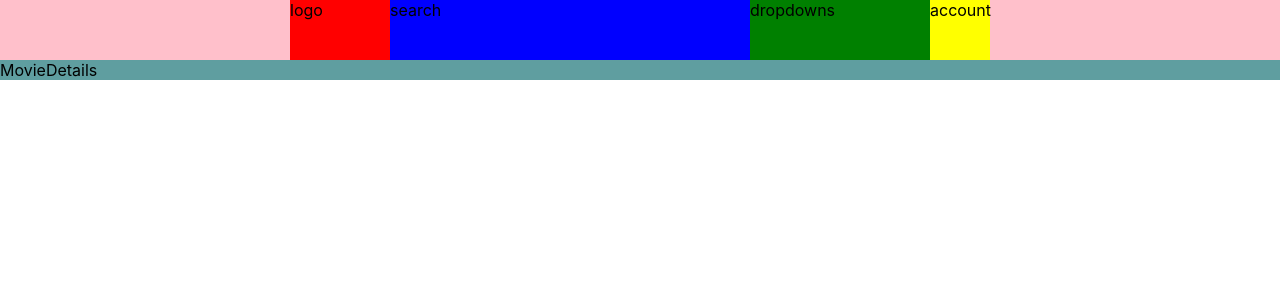
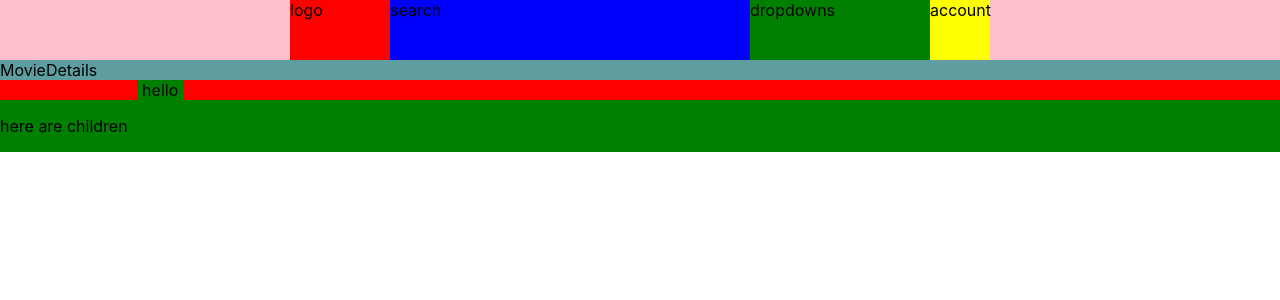
Before and after one commit to alancurtis5000/movies-frontend-01, a React (Create React App) app: page / in a window 1280 px wide. Shown: the top 300 px of the page. Built offline with nearby package versions, Linux system fonts and the light colour scheme; a web font is replaced by a local one.

Commit message:
added section

```diff
--- /dev/null
+++ b/src/components/Section/Section.js
@@ -0,0 +1,18 @@
+import React from 'react';
+const Section = (props) => {
+  return(
+    <div className="Section">
+    <div className="header">
+      <div className="separator"></div>
+      <div className="title">{props.title}</div>
+      <div className="separator"></div>
+    </div>
+      {props.children}
+    </div>
+  )
+}
+
+Section.defaultProps = {
+  title:"hello",
+}
+export default Section;
--- /dev/null
+++ b/src/components/Section/_Section.scss
@@ -0,0 +1,15 @@
+.Section {
+  background-color: green;
+  display: flex;
+  flex-direction: column;
+  .header {
+    display: grid;
+    grid-template-columns: 1fr auto 8fr;
+    grid-gap: 5px;
+    .separator {
+      height: 100%;
+      width: 100%;
+      background-color: red;
+    }
+   }
+}
--- a/src/pages/MovieDetails/MovieDetails.js
+++ b/src/pages/MovieDetails/MovieDetails.js
@@ -1,9 +1,11 @@
 import React from 'react';
+import Section from '../../components/Section/Section';
 
 const MovieDetails = () =>{
   return(
     <div className="MovieDetails">
       MovieDetails
+      <Section > <p>here are children </p></Section>
     </div>
   )
 }
--- a/src/styles/main.scss
+++ b/src/styles/main.scss
@@ -6,6 +6,7 @@
 
 // components imports
 @import '../components/Header/Header';
+@import '../components/Section/Section';
 
 // pages imports
 @import '../pages/APage01/APage01';
```
